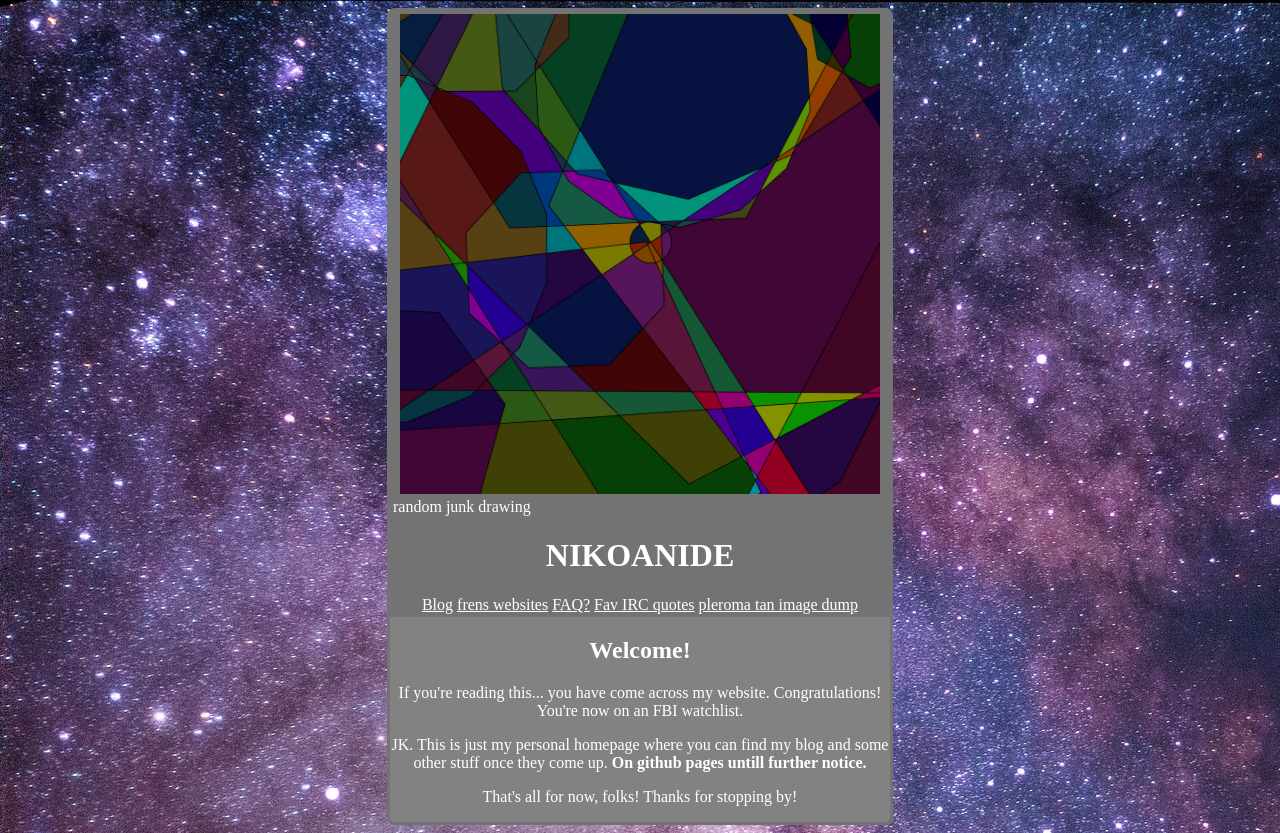
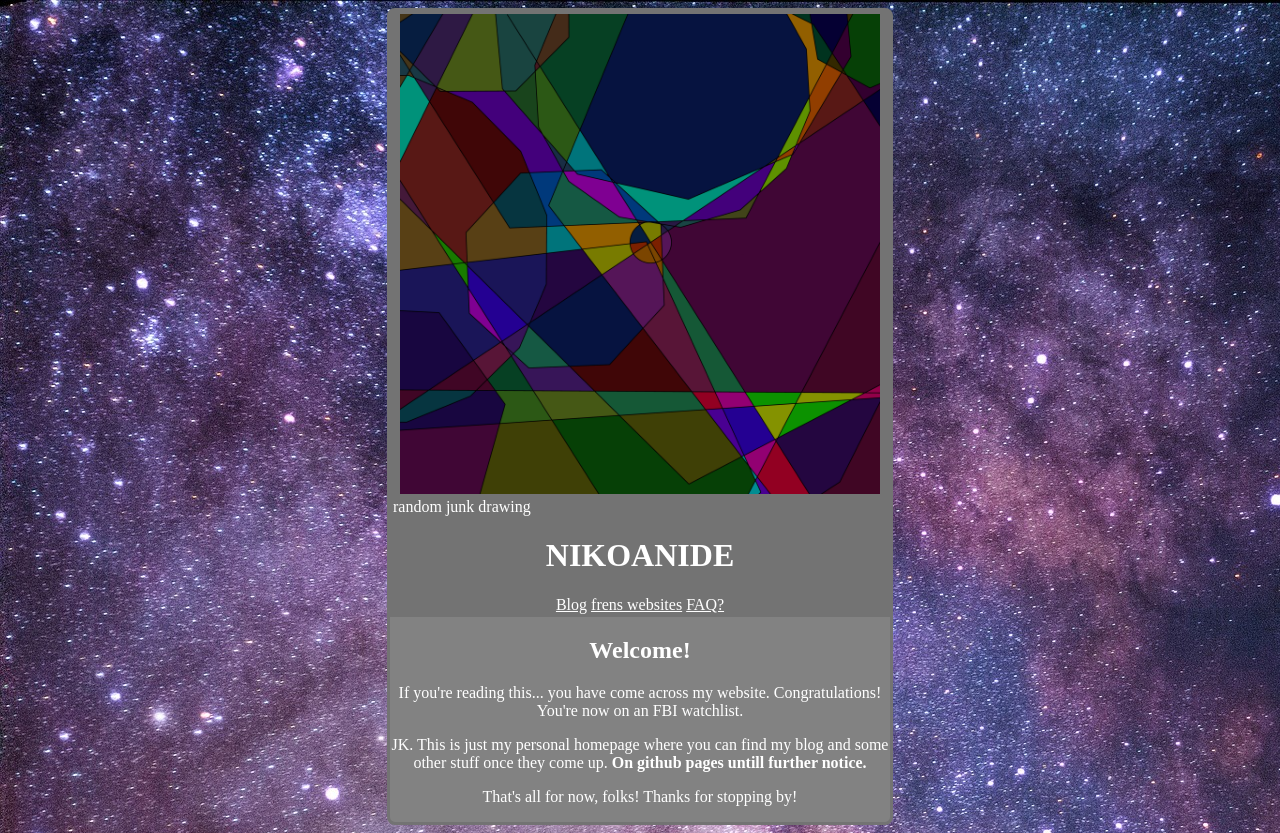
Before and after one commit to thybytecast/Nikoanide, a plain HTML site: page index.html in a window 1280 px wide. Drawn offline with Linux system fonts and the light colour scheme.

Commit message:
Update index.html

```diff
--- a/index.html
+++ b/index.html
@@ -14,7 +14,7 @@
 	</div>
 	<h1> NIKOANIDE </h1>
 	<div class="nobreak">
-	  <a href="blog/index.html">Blog</a> <a href="friends.html">frens websites</a> <a href="faq.html">FAQ?</a> <a href="irc.html">Fav IRC quotes</a> <a href="dump">pleroma tan image dump</a>
+	  <a href="blog/index.html">Blog</a> <a href="friends.html">frens websites</a> <a href="faq.html">FAQ?</a>
 	</div>
       </div>
       <h2> Welcome! </h2>
```
